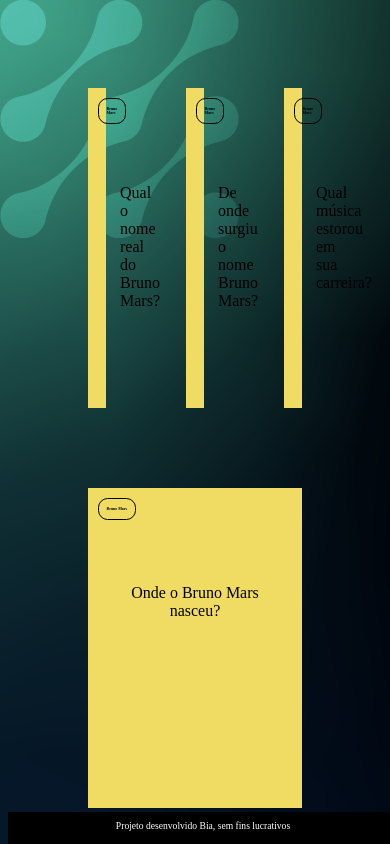
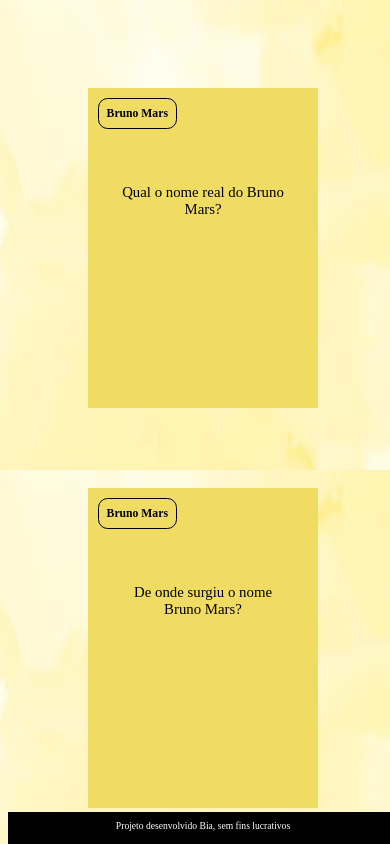
Before and after one commit to bibipictures14/Flashcards-alura1, a plain HTML site: page index.html in a window 390 px wide. Shown: the top 844 px of the page. Drawn offline with Linux system fonts and the light colour scheme.

Commit message:
Add files via upload

```diff
--- a/app.js
+++ b/app.js
@@ -14,6 +14,16 @@
     </div>
     </div>
     `
+
+    let respostaEstaVisivel = false
+
+    function viraCartao() {
+        respostaEstaVisivel = !respostaEstaVisivel
+        cartao.classList.toggle('active', respostaEstaVisivel)
+    }
+    cartao.addEventListener('click', viraCartao)
+
+
     container.appendChild(cartao)
 
 }
--- a/assets/style.css
+++ b/assets/style.css
@@ -5,7 +5,7 @@
 }
 
 body {
-    background: url('img/bg-desktop.webp');
+    background: url('img/fundo.-pc.avif');
     font-family: Bai Jamjuree;
 }
 
@@ -102,3 +102,22 @@
     font-size: 0.6rem;
     margin-top: 0.5rem;
 }
+
+@media (max-width: 560px) {
+
+    body {
+        background: url('img/fundo-cell.png'), no-repeat cover;
+    }
+
+    .cartao {
+        flex: 1 0 calc(100% - 1rem)
+    }
+
+    .cartao__conteudo h3 {
+        font-size: 3vw;
+    }
+
+    .cartao__conteudo p {
+        font-size: 3.8vw;
+    }
+}
```
Also changed, not shown: assets/img/fundo-cell.png (added), assets/img/fundo-tablet.png (added), assets/img/fundo.-pc.avif (added).
